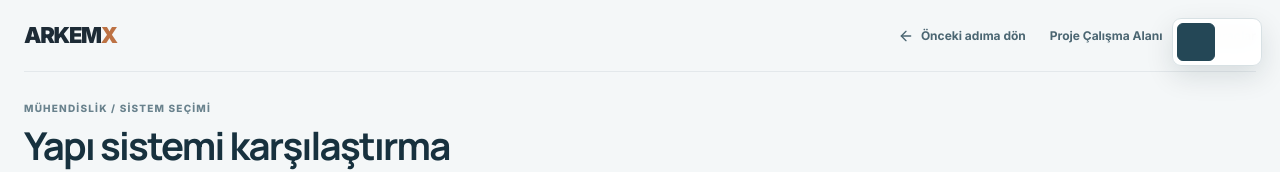
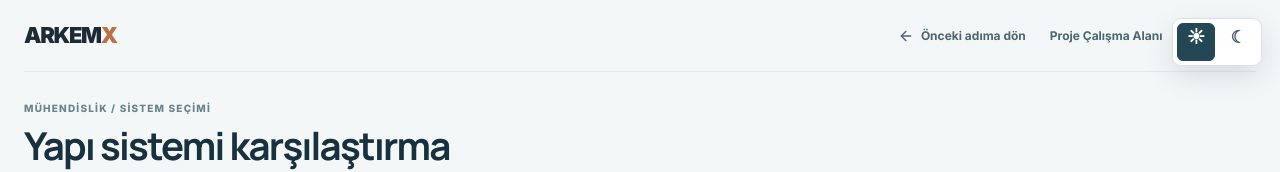
Before and after one commit to BuseIbsiroglu0637/arkemx-core-v1, a Next.js app: page /sistem-karsilastirma in a window 1280 px wide. Shown: the top 172 px of the page. Built offline with nearby package versions, Linux system fonts and the light colour scheme.

Commit message:
fix(system): kompakt tema kontrolünde güneş ve ay ikonlarını görünür yap

```diff
--- a/app/sistem-karsilastirma/sade-sistem.css
+++ b/app/sistem-karsilastirma/sade-sistem.css
@@ -588,8 +588,15 @@ body:has(.arx-system-page) .arkem-theme-control button {
   width:38px;
   height:38px;
   min-height:38px;
+  display:inline-grid;
+  place-items:center;
   padding:0;
   font-size:0;
+}
+body:has(.arx-system-page) .arkem-theme-control button > span {
+  display:block;
+  font-size:17px;
+  line-height:1;
 }
 body:has(.arx-system-page) .arkem-theme-control button svg {
   width:16px;
```
